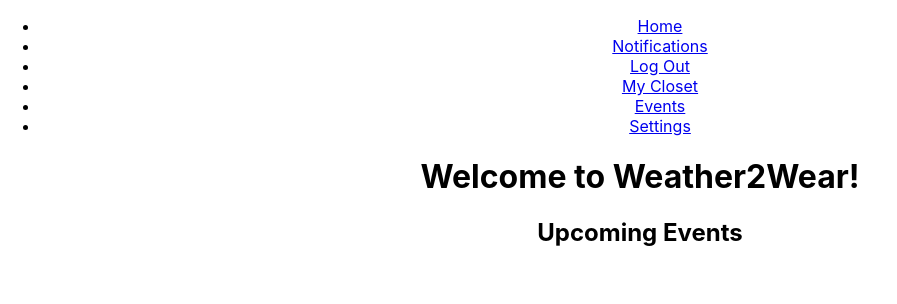
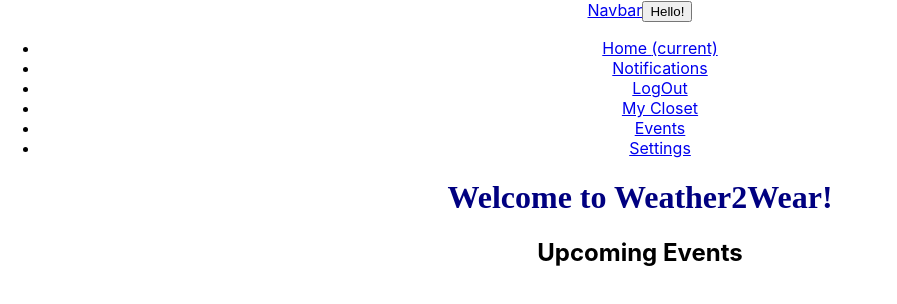
Before and after one commit to ShawnC-LaunchCode/Liftoff-group-01, a React (Create React App) app in the folder weather2wear/: page /Events in a window 1280 px wide. Shown: the top 304 px of the page, without its empty margins (0-897 px from the left). Built offline with nearby package versions, Linux system fonts and the light colour scheme.

Commit message:
navbar styling updated

```diff
--- a/weather2wear/src/App.css
+++ b/weather2wear/src/App.css
@@ -2,7 +2,7 @@
   text-align: center;
 }
 
-.App-logo {
+/* .App-logo {
   height: 40vmin;
   pointer-events: none;
 }
@@ -35,4 +35,10 @@
   to {
     transform: rotate(360deg);
   }
+} */
+
+
+.welcomePageHeader {
+  color: navy;
+  font-family: "Times New Roman", 'Times New Roman', Times, serif;
 }
--- a/weather2wear/src/Components/NavBar.js
+++ b/weather2wear/src/Components/NavBar.js
@@ -4,19 +4,39 @@
 
 export default function NavBar(){
     return(
-        <>
-        <nav class="navbar navbar-expand-lg bg-body-tertiary">
-        <ul>
-            <li><Link to="/HomePage">Home</Link></li>
-            <li><Link to="/Notifications">Notifications</Link></li>
-            <li><Link to="/LogOut">Log Out</Link></li>
-            <li><Link to="/MyCloset">My Closet</Link></li>
-            <li><Link to="/Events">Events</Link></li>
-            <li><Link to="/Settings">Settings</Link></li>
-        </ul>
+
+        <nav class="navbar navbar-expand-lg navbar-light bg-light">
+        <a class="navbar-brand" href="/Home">Navbar</a>
+  <button class="navbar-toggler" type="button" data-toggle="collapse" data-target="#navbarNav" aria-controls="navbarNav" aria-expanded="false" aria-label="Toggle navigation">
+    <span class="navbar-toggler-icon">Hello!</span>
+  </button>
+        <div class="collapse navbar-collapse" id="navbarNav">
+    <ul class="navbar-nav">
+      <li class="nav-item active">
+        <a class="nav-link" href="/HomePage">Home <span class="sr-only">(current)</span></a>
+      </li>
+      <li class="nav-item active">
+        <a class="nav-link" href="/Notifications">Notifications</a>
+      </li>
+      <li class="nav-item active">
+        <a class="nav-link" href="/LogOut">LogOut</a>
+      </li>
+      <li class="nav-item active">
+        <a class="nav-link" href="/MyCloset">My Closet</a>
+      </li>
+      <li class="nav-item active">
+        <a class="nav-link" href="/Events">Events</a>
+      </li>
+      <li class="nav-item active">
+        <a class="nav-link" href="/Settings">Settings</a>
+      </li>
+    </ul>
+  </div>
 
         </nav>
 
-        </>
+
+
+
     )
 }
--- a/weather2wear/src/Pages/Home.js
+++ b/weather2wear/src/Pages/Home.js
@@ -1,5 +1,8 @@
 import React from "react";
 import Header from "../Components/Header";
+import { Link } from "react-router-dom";
+import Login from "./Login";
+import Register from "./Register";
 
 export default function Home(){
     return(
@@ -7,11 +10,15 @@
         <Header/>
         <h1>Home Page</h1>
         <div buttons>
-
-<button name="logInButton" id="logInButton">Log in to Your Account</button>
+<a href= "/login">
+<button> Log in to Your Account</button>
+</a>
 
 <br/> <br/>
+<a href= "/Register">
 <button name="createAccountButton">Create Account</button>
+</a>
+
 
 </div>
         </>
```
Also changed, not shown: weather2wear/src/Pages/Calendar.js (added), weather2wear/src/Pages/Clothes.js (added), weather2wear/src/Pages/MyOutfits.js (added).
